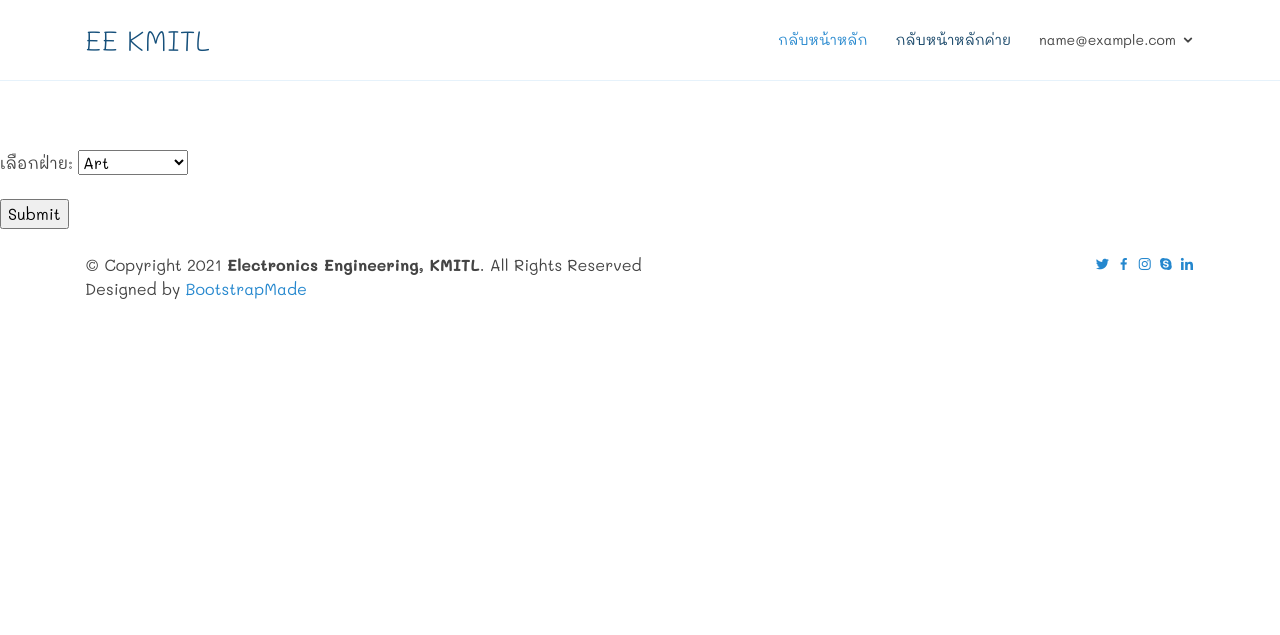
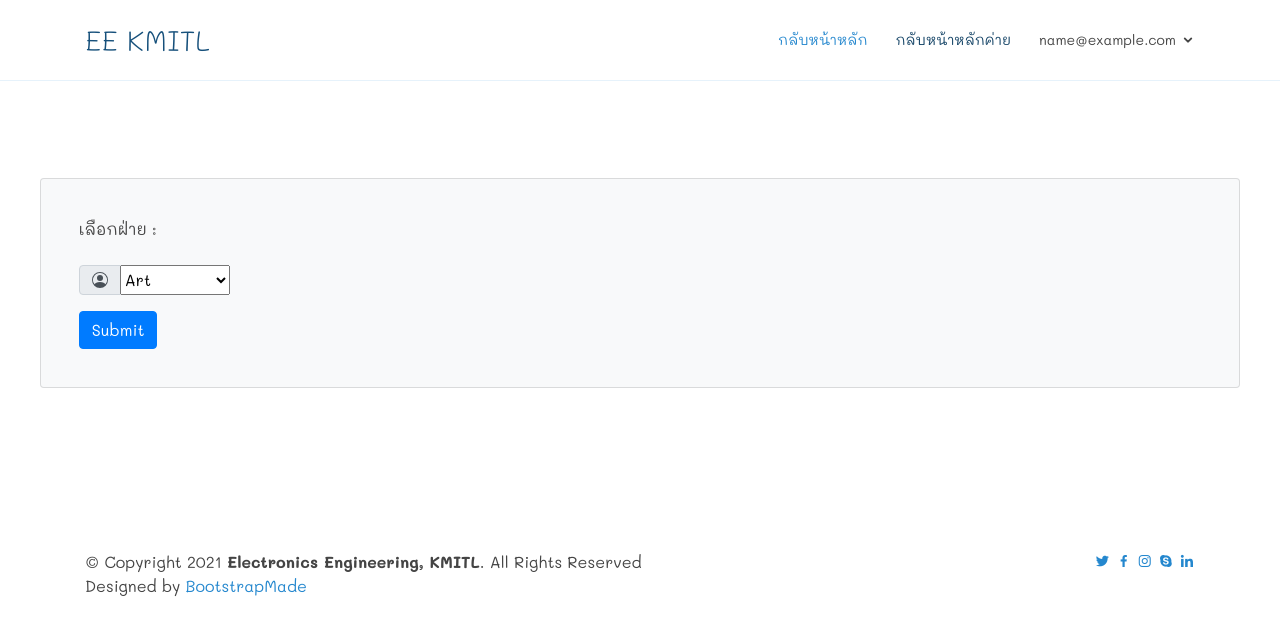
Before and after one commit to KMITL-PreElec9/Website, a Django app: page /camp/63/statement/ in a window 1280 px wide. Shown: the top 635 px of the page. Run offline with Django 3.2, Linux system fonts and the light colour scheme; the visitor is signed in with stand-in values (Sample User, id 1); some libraries are stand-ins or nearby versions.

Commit message:
no message

```diff
--- a/EEWeb/preelec9_camp/forms.py
+++ b/EEWeb/preelec9_camp/forms.py
@@ -16,9 +16,6 @@ class RegisterForm_64(forms.ModelForm):
 
         }
 class StatementForm_63(forms.Form):
-    class Meta:
-        #widgets = {}
-        pass
     division_choices = [
         ('Art', 'Art'),
         ('Data', 'Data'),
@@ -35,3 +32,6 @@ class StatementForm_63(forms.Form):
         ('All', 'All')
     ]
     division = forms.ChoiceField(choices = division_choices, label = 'เลือกฝ่าย')
+
+    class Meta:
+        widgets = {'division' : Select(attrs={'type': 'text','class': 'form-control', 'placeholder':'เลือกไซส์เสื้อ'})}
--- a/EEWeb/preelec9_camp/templates/preelec9_camp/63/statement.html
+++ b/EEWeb/preelec9_camp/templates/preelec9_camp/63/statement.html
@@ -4,17 +4,28 @@
 {% include  'preelec9_camp/base_header.html' %}
 {% endblock%}
 {% block content%}
+<div style="padding-top: 10%; padding-bottom: 10%; margin: 50px 10px 10px 10px  ">
+  <div class="card bg-light" style="padding: 3%; max-width: 1200px; margin: auto;" >
+      <article  class="center" style="max-width: 1200px; ">
 
-
-<div style = 'height: 150px'></div>
-<div>
 {% if form %}
 <form method='get' action = ''>
-  {{form.as_p}}
-  <input type="submit" value="Submit">
+   <p><label for="id_shirt_size">เลือกฝ่าย : <p1>{{ form.division.errors }}</p1></label> </p>
+    <div class="form-group input-group">
+		<div class="input-group-prepend">
+		    <span class="input-group-text"> <svg xmlns="http://www.w3.org/2000/svg" width="16" height="16" fill="currentColor" class="bi bi-person-circle" viewBox="0 0 16 16">
+  <path d="M11 6a3 3 0 1 1-6 0 3 3 0 0 1 6 0z"/>
+  <path fill-rule="evenodd" d="M0 8a8 8 0 1 1 16 0A8 8 0 0 1 0 8zm8-7a7 7 0 0 0-5.468 11.37C3.242 11.226 4.805 10 8 10s4.757 1.225 5.468 2.37A7 7 0 0 0 8 1z"/>
+</svg> </span>
+		 </div>
+            {{ form.division}}
+    </div>
+  <input type="submit" class="btn btn-primary" value="Submit">
 </form>
 {%else%}
-<a href='/camp/63/statement/'>กลับ</a>
+<a class="btn btn-outline-primary" href='/camp/63/statement/'><svg xmlns="http://www.w3.org/2000/svg" width="16" height="16" fill="currentColor" class="bi bi-arrow-return-left" viewBox="0 0 16 16">
+  <path fill-rule="evenodd" d="M14.5 1.5a.5.5 0 0 1 .5.5v4.8a2.5 2.5 0 0 1-2.5 2.5H2.707l3.347 3.346a.5.5 0 0 1-.708.708l-4.2-4.2a.5.5 0 0 1 0-.708l4-4a.5.5 0 1 1 .708.708L2.707 8.3H12.5A1.5 1.5 0 0 0 14 6.8V2a.5.5 0 0 1 .5-.5z"/>
+</svg> กลับ</a><br><br>
 {% endif %}
 {% for division in data%}
   {% if division.1 %}
@@ -50,7 +61,10 @@
   {% endif %}
 {%endfor%}
 {%if total%}
-รวม {{total}} บาท
+<button type="button" class="btn btn-success"> รวม {{total}} บาท </button>
 {%endif%}
+
+</article>
+</div>
 </div>
 {%endblock%}
--- a/EEWeb/preelec9_camp/templates/preelec9_camp/64/register.html
+++ b/EEWeb/preelec9_camp/templates/preelec9_camp/64/register.html
@@ -4,7 +4,7 @@
 {% include  'preelec9_camp/base_header.html' %}
 {% endblock%}
 {% block content%}
-<div style="padding-top: 10%; padding-bottom: 10%; max-height: 10000px;">
+<div style="padding-top: 10%; padding-bottom: 10%; max-height: 10000px; margin: 20px 10px 10px 10px">
     <div class="card bg-light" style="padding: 3%; max-width: 800px; margin: auto;" >
         <article  class="center" style="max-width: 800px; ">
             <h1 style="text-align: center;">{{title}}</h1>
```
Also changed, not shown: EEWeb/preelec9_camp/templates/preelec9_camp/64/confirm.html (+4 -3 lines).
